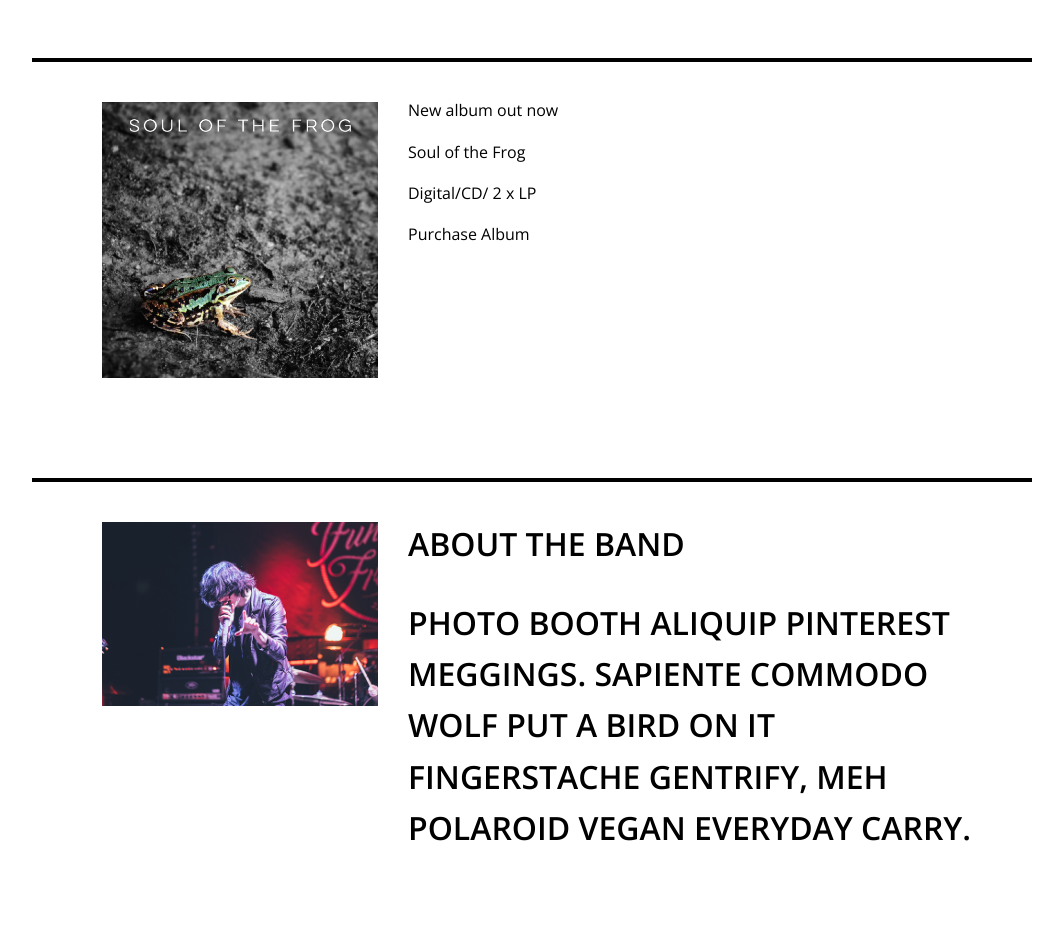
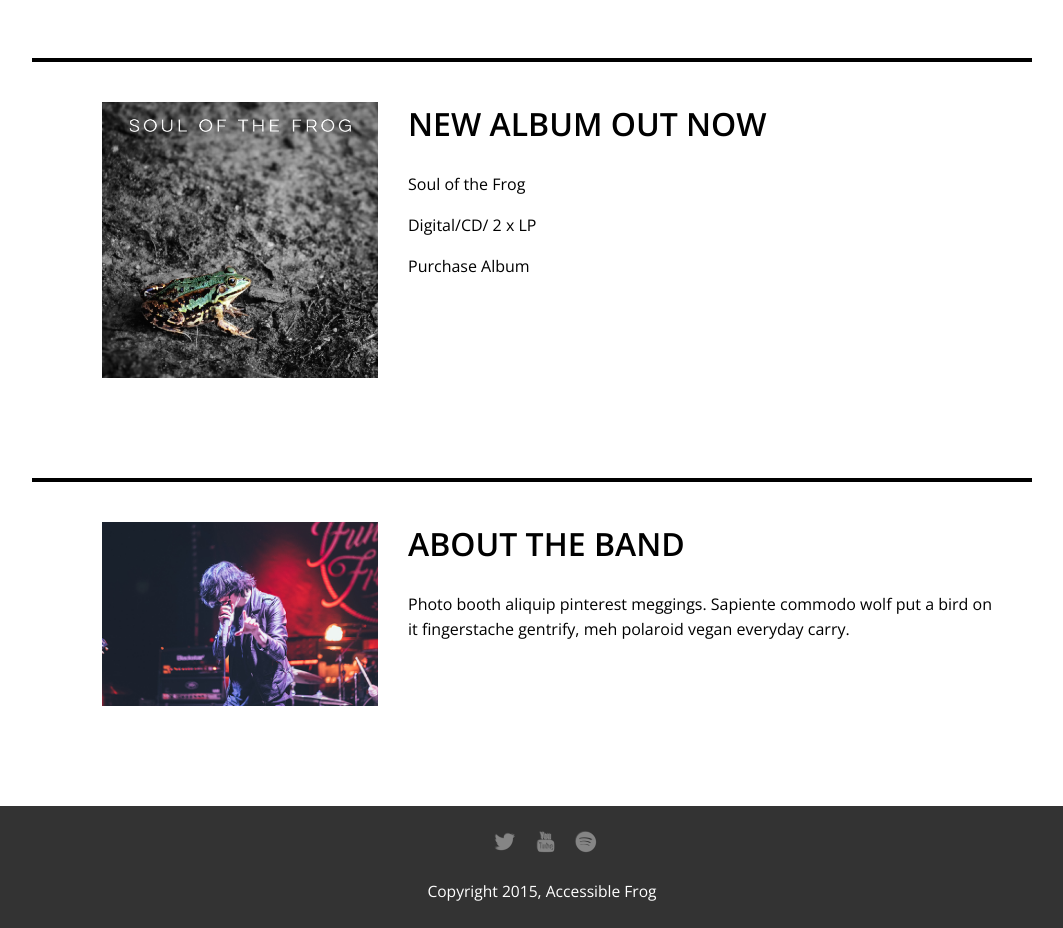
Before and after one commit to dylanoliver/accessibility-refactor, a plain HTML site: page index.html in a window 1280 px wide. Shown: the part 472-1400 px from the top of the page, without its empty margins (108-1171 px from the left). Drawn offline with nearby package versions, Linux system fonts and the light colour scheme.

Commit message:
Add files via upload

```diff
--- a/index.html
+++ b/index.html
@@ -27,7 +27,7 @@
         <div class="flex">
           <img class="photo" src= "img/soul_of_the_frog.jpg" alt="Cover art for the album Soul of the Frog">
           <div class="information">
-            <p class="heading">New album out now</p>
+            <h2>New album out now</h2>
             <p>Soul of the Frog</p>
             <p>Digital/CD/ 2 x LP</p>
             <a href="#" class="buy">Purchase Album</a>
@@ -39,7 +39,7 @@
         <div class="flex">
           <img class="photo" src= "img/lead_singer.jpg" alt="The lead singer of Accessible Frog, singing into the microphone at one of the bands many exciting performances.">
           <div class="information">
-            <h2>About the band</p>
+            <h2>About the band</h2>
             <p>Photo booth aliquip pinterest meggings. Sapiente commodo wolf put a bird on it fingerstache gentrify, meh polaroid vegan everyday carry.</p>
           </div>
         </div>
```
Also changed, not shown: survey.html (+1 -1 lines).
